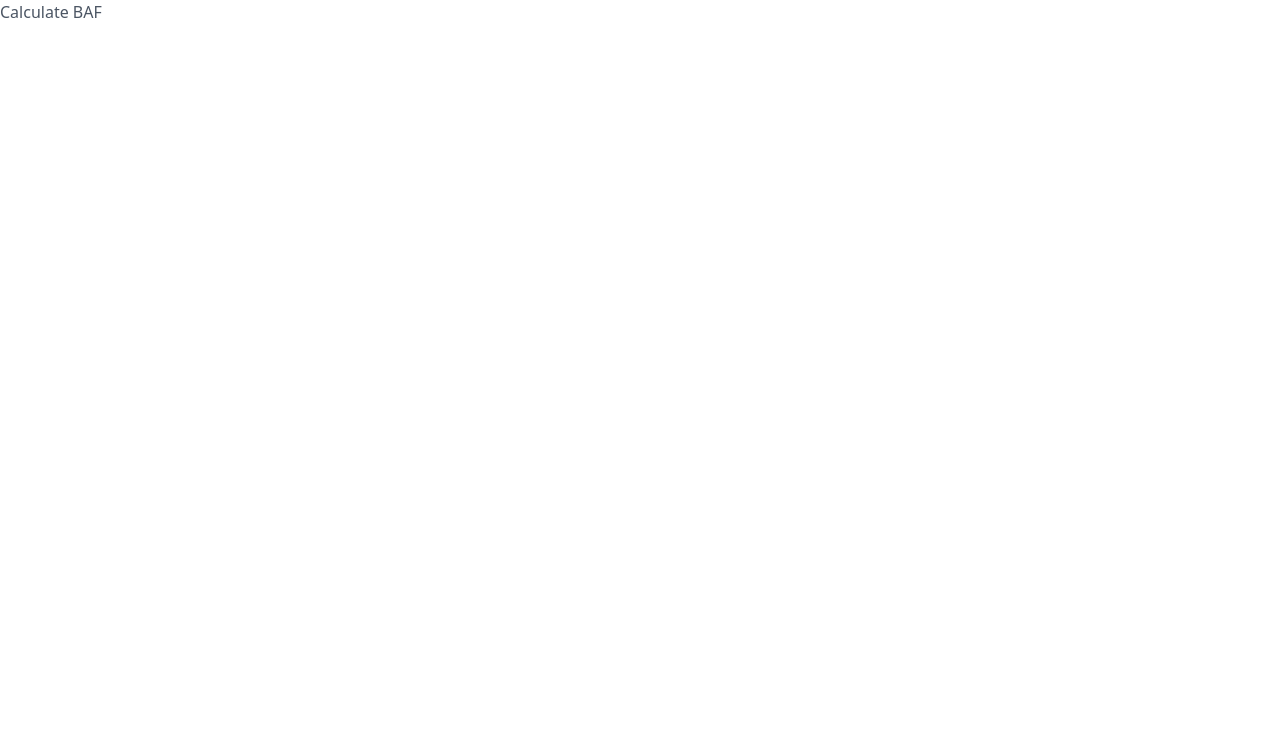
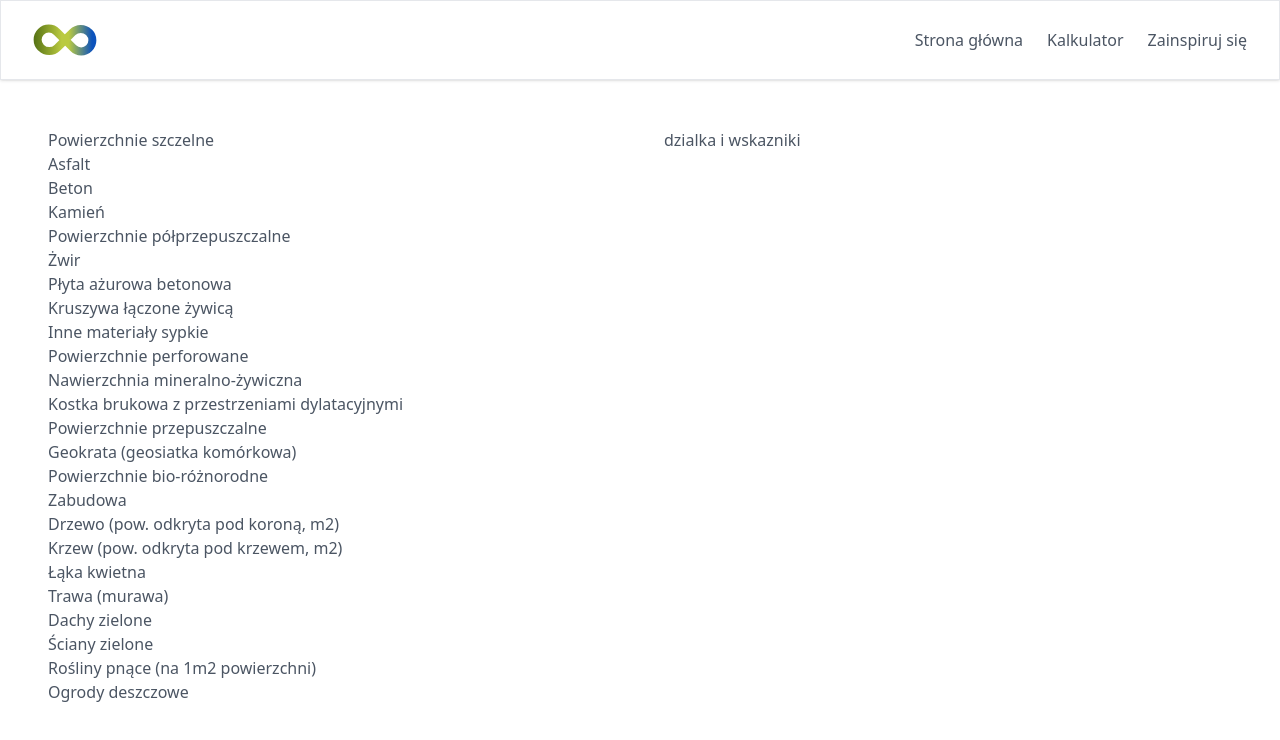
Before and after one commit to kunertmichal/baf-fe, a Next.js app: page /oblicz-baf in a window 1280 px wide. Shown: the top 740 px of the page. Built offline with nearby package versions, Linux system fonts and the light colour scheme.

Commit message:
base structure of baf calculator

```diff
--- a/package.json
+++ b/package.json
@@ -10,6 +10,7 @@
   },
   "dependencies": {
     "@heroicons/react": "^2.0.18",
+    "@radix-ui/react-accordion": "^1.1.2",
     "@radix-ui/react-form": "^0.0.3",
     "@radix-ui/react-tabs": "^1.0.4",
     "@types/node": "20.3.3",
--- a/src/components/Navbar.tsx
+++ b/src/components/Navbar.tsx
@@ -49,7 +49,7 @@ export const Navbar = () => {
       </div>
       <ul className="flex gap-x-6 ml-auto">
         <Link href="/">Strona główna</Link>
-        <Link href="/oblicz-baf">Kalkulator</Link>
+        <Link href="/znajdz-dzialke">Kalkulator</Link>
         <Link href="/zainspiruj-sie">Zainspiruj się</Link>
       </ul>
     </nav>
--- a/src/pages/oblicz-baf.tsx
+++ b/src/pages/oblicz-baf.tsx
@@ -1,7 +1,194 @@
+import { useState } from 'react'
+import { DefaultLayout } from '@/components/DefaultLayout'
+import { Row } from '@/components/Row'
+import { usePlotData } from '@/store/store'
+
+const indicators = [
+  {
+    id: 'sealedFields',
+    label: 'Powierzchnie szczelne',
+    color: 'bg-gray-400',
+    fields: [
+      {
+        id: 'asphalt',
+        label: 'Asfalt',
+        description: 'Lorem ipsum dolor sit',
+        indicator: 0
+      },
+      {
+        id: 'concrete',
+        label: 'Beton',
+        description: 'Lorem ipsum dolor sit',
+        indicator: 0
+      },
+      {
+        id: 'stone',
+        label: 'Kamień',
+        description: 'Lorem ipsum dolor sit',
+        indicator: 0
+      }
+    ]
+  },
+  {
+    id: 'semiSealedFields',
+    label: 'Powierzchnie półprzepuszczalne',
+    color: 'bg-amber-400',
+    fields: [
+      {
+        id: 'gravel',
+        label: 'Żwir',
+        description: 'Lorem ipsum dolor sit',
+        indicator: 0.5
+      },
+      {
+        id: 'concreteOpenworkSlab',
+        label: 'Płyta ażurowa betonowa',
+        description: 'Lorem ipsum dolor sit',
+        indicator: 0.5
+      },
+      {
+        id: 'resinCombinedAggregate',
+        label: 'Kruszywa łączone żywicą',
+        description: 'Lorem ipsum dolor sit',
+        indicator: 0.5
+      },
+      {
+        id: 'otherBulkMaterials',
+        label: 'Inne materiały sypkie',
+        description: 'Lorem ipsum dolor sit',
+        indicator: 0.5
+      }
+    ]
+  },
+  {
+    id: 'perforatedFields',
+    label: 'Powierzchnie perforowane',
+    color: 'bg-yellow-400',
+    fields: [
+      {
+        id: 'mineralResinPaving',
+        label: 'Nawierzchnia mineralno-żywiczna',
+        description: 'Lorem ipsum',
+        indicator: 0.3
+      },
+      {
+        id: 'thistlePavingWithExpansionSpaces',
+        label: 'Kostka brukowa z przestrzeniami dylatacyjnymi',
+        description: 'Lorem ipsum',
+        indicator: 0.3
+      }
+    ]
+  },
+  {
+    id: 'permeableFields',
+    label: 'Powierzchnie przepuszczalne',
+    color: 'bg-blue-400',
+    fields: [
+      {
+        id: 'geogrid',
+        label: 'Geokrata (geosiatka komórkowa)',
+        description: 'Lorem ipsum dolor sit',
+        indicator: 1
+      }
+    ]
+  },
+  {
+    id: 'bioDiverseFields',
+    label: 'Powierzchnie bio-różnorodne',
+    color: 'bg-green-400',
+    fields: [
+      {
+        id: 'development',
+        label: 'Zabudowa',
+        description: 'Lorem ipsum dolor sit',
+        indicator: 0
+      },
+      {
+        id: 'tree',
+        label: 'Drzewo (pow. odkryta pod koroną, m2)',
+        description: 'Lorem ipsum dolor sit',
+        indicator: 1
+      },
+      {
+        id: 'shrub',
+        label: 'Krzew (pow. odkryta pod krzewem, m2)',
+        description: 'Lorem ipsum dolor sit',
+        indicator: 0.7
+      },
+      {
+        id: 'flowerMeadow',
+        label: 'Łąka kwietna',
+        description: 'Lorem ipsum dolor sit',
+        indicator: 0.7
+      },
+      {
+        id: 'grass',
+        label: 'Trawa (murawa)',
+        description: 'Lorem ipsum dolor sit',
+        indicator: 0.3
+      },
+      {
+        id: 'greenRoofs',
+        label: 'Dachy zielone',
+        description: 'Lorem ipsum dolor sit',
+        indicator: 0.7
+      },
+      {
+        id: 'greenWalls',
+        label: 'Ściany zielone',
+        description: 'Lorem ipsum dolor sit',
+        indicator: 0.5
+      },
+      {
+        id: 'climbingPlants',
+        label: 'Rośliny pnące (na 1m2 powierzchni)',
+        description: 'Lorem ipsum dolor sit',
+        indicator: 0.7
+      },
+      {
+        id: 'rainGarden',
+        label: 'Ogrody deszczowe',
+        description: 'Lorem ipsum dolor sit',
+        indicator: 0.7
+      }
+    ]
+  }
+]
+
+const initialState = indicators.reduce((previousValue, currentValue) => {
+  return {
+    ...previousValue,
+    ...currentValue.fields.reduce((innerPrev, innerCurr) => {
+      return {
+        ...innerPrev,
+        [innerCurr.id]: 0
+      }
+    }, {})
+  }
+}, {})
+
 export default function CalculateBAF() {
+  const [surfaceValues, setSurfaceValues] = useState(initialState)
+  const area = usePlotData(state => state.area)
+  const plotType = usePlotData(state => state.type)
+  const plotTypeName = plotType.name
+  const minBafValue = plotType.minValue
+
   return (
-    <div>
-      <h1>Calculate BAF</h1>
-    </div>
+    <DefaultLayout>
+      <Row className="grid-cols-2 max-w-7xl mx-auto p-12 gap-12">
+        <div>
+          {indicators.map(indicator => (
+            <div key={indicator.id}>
+              {indicator.label}
+              {indicator.fields.map(field => (
+                <div key={field.id}>{field.label}</div>
+              ))}
+            </div>
+          ))}
+        </div>
+        <div>dzialka i wskazniki</div>
+      </Row>
+    </DefaultLayout>
   )
 }
--- a/src/pages/zainspiruj-sie.tsx
+++ b/src/pages/zainspiruj-sie.tsx
@@ -1,3 +1,5 @@
+import { DefaultLayout } from '@/components/DefaultLayout'
+
 export default function GetInspired() {
-  return <div>Zainspiruj sie</div>
+  return <DefaultLayout>Zainspiruj sie</DefaultLayout>
 }
```
Also changed, not shown: 1 other file (tests, documents, lock files or other folders).
